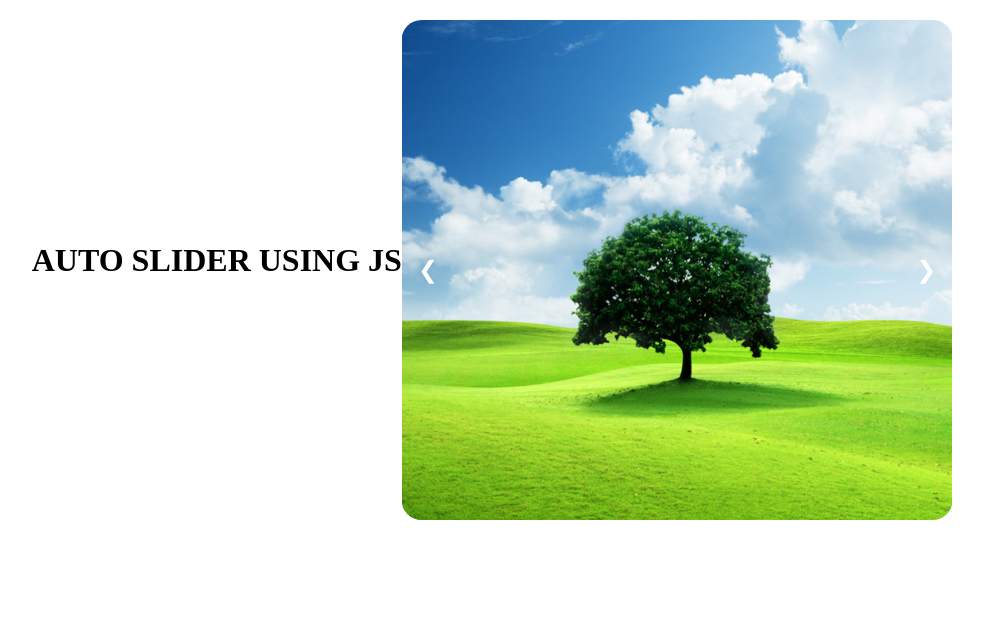
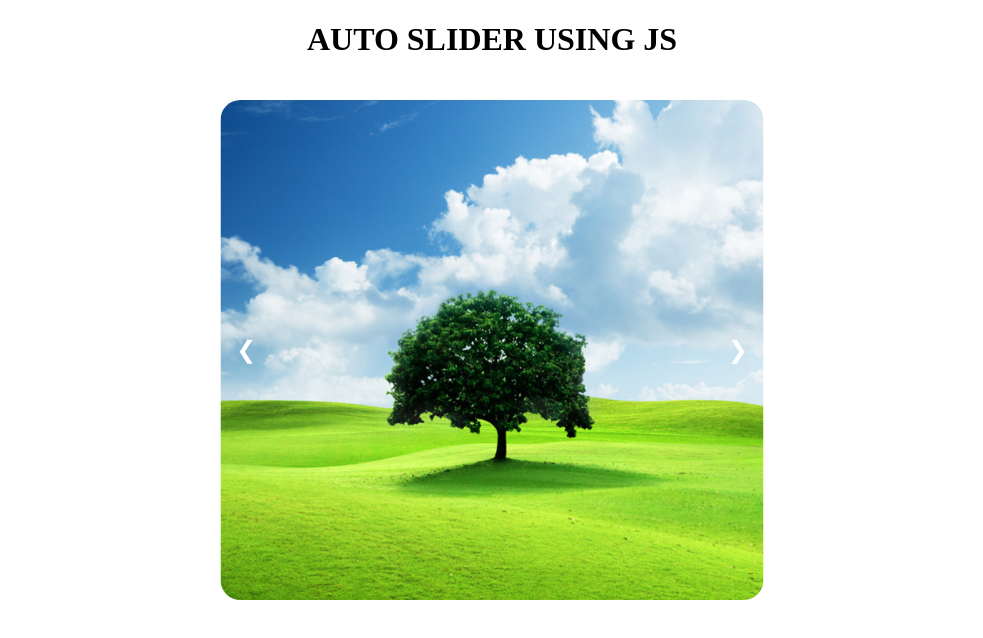
Before and after one commit to huzaifawaleed/Internship-internee.pk-Task-3, a plain HTML site: page index.html in a window 1280 px wide. Shown: the whole page, without its empty margins (148-1131 px from the left). Drawn offline with Linux system fonts and the light colour scheme.

Commit message:
update index.html

```diff
--- a/index.html
+++ b/index.html
@@ -5,7 +5,7 @@
 <meta name="viewport" content="width=device-width, initial-scale=1.0">
 <title>Image Carousel</title>
 <style>
-    body{
+    .container{
         margin: 0;
         padding: 0;
         height: 100%;
@@ -76,7 +76,10 @@ button:hover{
 </head>
 <body>
 
-<div class="auto"><h1>AUTO SLIDER USING JS</h1></div>
+<div class="auto">
+    <h1>AUTO SLIDER USING JS</h1>
+</div>
+<div class="container">
 <div class="slider">
     <div class="slides">
         <img src="./img 1.jpg" class="img" alt="">
@@ -90,7 +93,7 @@ button:hover{
     <button class="prev">❮</button>
     <button class="next">❯</button>
 </div>
-
+</div>
 <script src="script.js"></script>
 
 </body>
```
